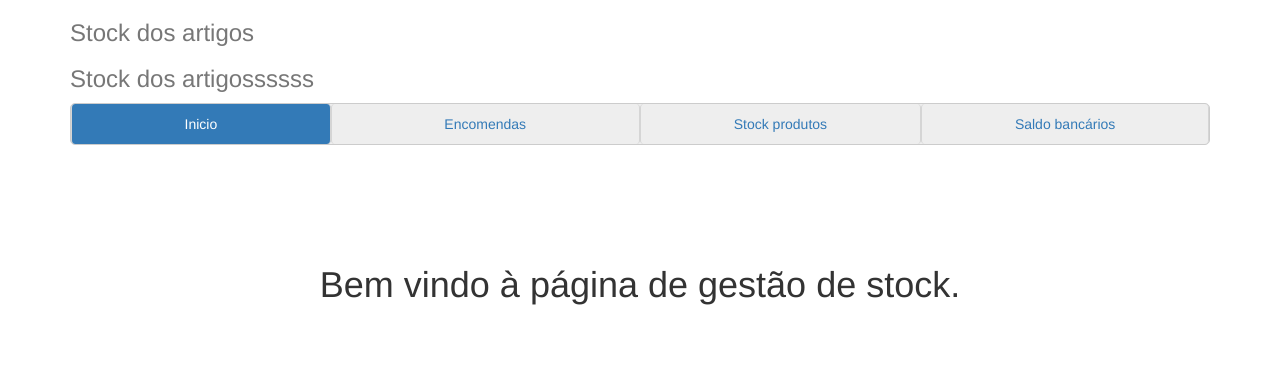
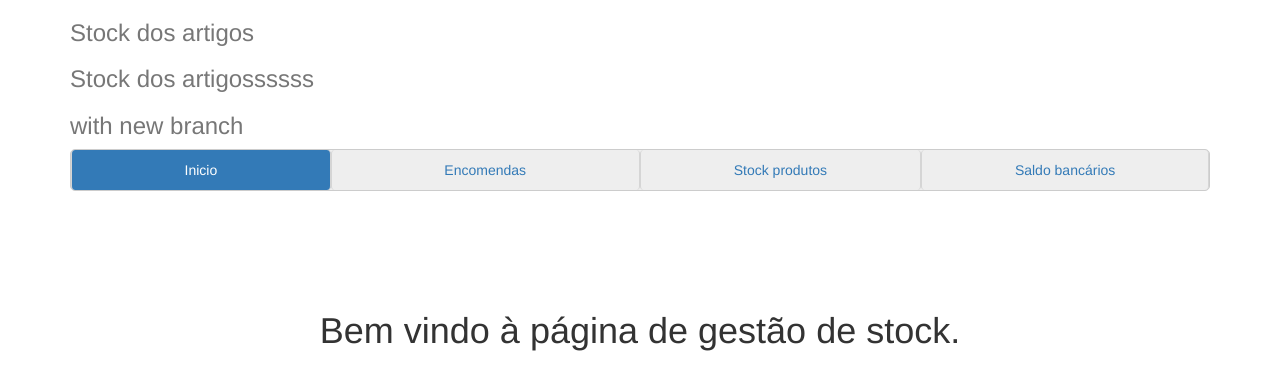
Before and after one commit to httlopes/Stock-Site, a PHP site: page / in a window 1280 px wide. Shown: the top 390 px of the page. Run offline with PHP 8.4, Linux system fonts and the light colour scheme; data that the repository does not hold is empty; some libraries are stand-ins or nearby versions.

Commit message:
test aaa

```diff
--- a/index.php
+++ b/index.php
@@ -39,6 +39,7 @@
       <div class="masthead">
         <h3 class="text-muted">Stock dos artigos</h3>
         <h3 class="text-muted">Stock dos artigossssss</h3>
+        <h3 class="text-muted">with new branch</h3>
         <nav>
           <section ng-controller="TabController as tab">
             <ul class="nav nav-justified nav-pills">
```
